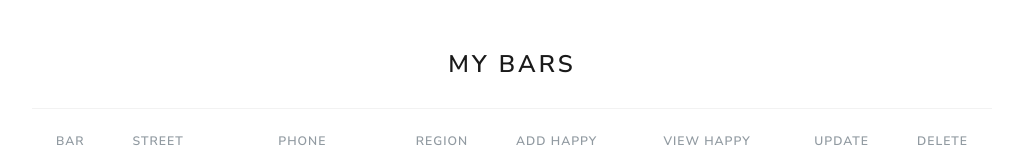
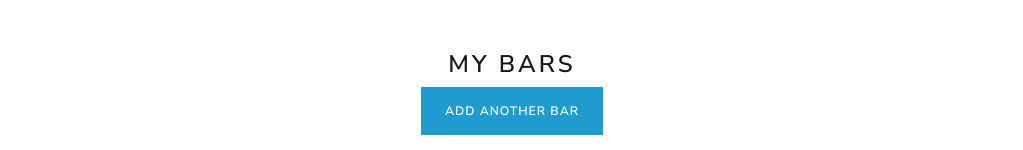
Before and after one commit to smitches/Happiest-Hour, a Django app: page /mybars/ in a window 1280 px wide. Shown: the part 89-239 px from the top of the page, without its empty margins (128-1151 px from the left). Run offline with Django 3.2, Linux system fonts and the light colour scheme; the visitor is signed in with stand-in values (Sample User, id 1); data that the repository does not hold is empty; some libraries are stand-ins or nearby versions.

Commit message:
Added filter functionality

```diff
--- a/django_hh_project/hh_app/forms.py
+++ b/django_hh_project/hh_app/forms.py
@@ -93,3 +93,5 @@ class HHFilterForm(forms.Form):
     #time
     features = forms.ModelMultipleChoiceField(required=False, queryset=Feature.objects.all(), to_field_name="feature_title")
     star_count = forms.IntegerField(label="Min Ave Star Count",max_value = 5, min_value = 0, required=False)
+    food = forms.BooleanField(required = False)
+    drinks = forms.BooleanField(required = False)
--- a/django_hh_project/hh_app/templates/hh_app/base.html
+++ b/django_hh_project/hh_app/templates/hh_app/base.html
@@ -22,11 +22,12 @@
         <li class="nav-item">
           <a class="nav-link" href="{% url 'hh_app:mybars' %}">Manage Bars</a>
         </li>
-      {% endif %}
-      {% if user.is_authenticated %}
-        <li class="nav-item">
-          <a class="nav-link" href="{% url 'hh_app:bar_form' %}">Add your Bar</a>
-        </li>
+      {% else %}
+        {% if user.is_authenticated %}
+          <li class="nav-item">
+            <a class="nav-link" href="{% url 'hh_app:bar_form' %}">Add your Bar</a>
+          </li>
+        {% endif %}
       {% endif %}
       {% if user.is_authenticated %}
         <li class="nav-item">
--- a/django_hh_project/hh_app/templates/hh_app/display_bars.html
+++ b/django_hh_project/hh_app/templates/hh_app/display_bars.html
@@ -1,7 +1,12 @@
 {%extends 'hh_app/base.html'%}
 
 {% block content %}
-<h3>My Bars</h3></br>
+<h3>My Bars</h3>
+
+<a type="button" class="btn btn-info" href="{% url 'hh_app:bar_form' %}">Add another Bar</a>
+<br>
+<br>
+
 <table class='table'>
 	<tr>
 	  <th>Bar</th>
--- a/django_hh_project/hh_app/templates/hh_app/register.html
+++ b/django_hh_project/hh_app/templates/hh_app/register.html
@@ -4,6 +4,9 @@
 
 <form method="post">
     {% csrf_token %}
+    {% for error in form.errors %}
+    {{error}}
+    {% endfor %}
     {{ form.as_p }}
     <input type="submit" value="Submit">
 </form>
--- a/django_hh_project/hh_app/templates/hh_app/review_create.html
+++ b/django_hh_project/hh_app/templates/hh_app/review_create.html
@@ -1,6 +1,12 @@
 {%extends 'hh_app/home.html'%}
 
 {%block content%}
+
+<h3>Create a Review</h3>
+
+<a type="button" class="btn btn-info" href="{% url 'hh_app:my_reviews' %}">My Past Reviews</a>
+<br>
+<br>
 
 <form method="post">
     {% csrf_token %}
--- a/django_hh_project/hh_app/urls.py
+++ b/django_hh_project/hh_app/urls.py
@@ -19,5 +19,6 @@ urlpatterns = [
 	path('logout/', auth_views.LogoutView.as_view(template_name='hh_app/logout.html'), name='logout'),
 	path('login/', auth_views.LoginView.as_view(template_name='hh_app/login.html'), name='login'),
 	path('mybars/', display_bars, name='mybars'),
-	path('bars/<int:bar_id>/happy_hours', display_bars_happyhours, name='bar_hhs')
+	path('bars/<int:bar_id>/happy_hours', display_bars_happyhours, name='bar_hhs'),
+	path('reviews/history/',MyReviewsDisplay.as_view(), name='my_reviews')
 ]
--- a/django_hh_project/hh_app/views.py
+++ b/django_hh_project/hh_app/views.py
@@ -7,6 +7,7 @@ from .forms import *
 
 from django.contrib.auth.mixins import LoginRequiredMixin, UserPassesTestMixin
 from django.contrib.auth.decorators import login_required
+from django.db.models import Q, Avg
 from django.urls import reverse, reverse_lazy
 from .forms import UserRegisterForm
 
@@ -30,7 +31,7 @@ def register(request):
 			form.save()
 			username = form.cleaned_data.get('username')
 			#TODO: add messages to base template
-			messages.success(request, f'Your account has been created {username}!')
+			# messages.success(request, f'Your account has been created {username}!')
 			#TODO: log user in
 			return redirect(reverse('hh_app:login'))
 	else:
@@ -90,7 +91,7 @@ class ReviewUpdate(UserPassesTestMixin, generic.UpdateView):
 	model = Reviews
 	template_name = 'hh_app/review_update.html'
 	fields = ['star_count','review_text']
-	success_url = reverse_lazy('hh_app:home')
+	success_url = reverse_lazy('hh_app:my_reviews')
 	def test_func(self): #The test to see if user is creator of review
 		review_id = self.kwargs.get('pk')
 		review = Reviews.objects.get(id=review_id)
@@ -151,14 +152,52 @@ def search_hhs(request):
 	if request.method == 'POST':
 		form = HHFilterForm(request.POST)
 		if form.is_valid():
-			a = form.cleaned_data['day']
-			b = form.cleaned_data['day']
-			c = form.cleaned_data['day']
-			d = form.cleaned_data['day']
-			raise Exception
+			day = form.cleaned_data['day']
+			#time
+			region = form.cleaned_data['region']
+			features = form.cleaned_data['features']
+			star_count = form.cleaned_data['star_count']
+			drinks = form.cleaned_data['drinks']
+			food = form.cleaned_data['food']
+
+			qualifying_hhs = HappyHour.objects.filter(day_of_week = day)
+			if drinks:
+				qualifying_hhs = qualifying_hhs.filter(drinks=True)
+			if food:
+				qualifying_hhs = qualifying_hhs.filter(food=True)
+
+			qualifying_bars = Bar.objects.filter(approved=True)
+			if star_count:
+				qualifying_bars = Bar.objects.annotate(ave_stars = Avg('reviews__star_count')).filter(ave_stars__gte = star_count)
+			if region:
+				qualifying_bars = Bar.objects.filter(region = region)
+			for feature in features:
+				f_bars = (Feature.objects.get(id = feature.id)).bar_set.all()
+				qualifying_bars = qualifying_bars & f_bars
+
+			final_hhs = qualifying_hhs.filter(Q(bar__in=list(qualifying_bars)))
+			render(request,'hh_app/filtered_hhs.html',{'hh_list':list(final_hhs)})
+
 	else:
 		form = HHFilterForm()
 	return render(request,'hh_app/filter.html',{'form':form})
+
+'''
+LOOKING AT EACH HAPPY HOUR.
+WHAT IS THE HH'S BAR.
+WHAT ARE THE HH BAR'S FEATURES
+DOES A BAR HAVE EVERY ONE OF THE FEATURES?
+WHICH HHS BELONG TO THOSE BARS
+'''
+
+
+
+
+class MyReviewsDisplay(LoginRequiredMixin,generic.ListView):
+	model = Reviews
+	template_name = 'hh_app/my_reviews_display.html'
+	def get_queryset(self):
+		return self.request.user.reviews_set.all()
 
 def display_bars(request):
 	return render(request, 'hh_app/display_bars.html', {'bars': request.user.bar_set.all()})
```
